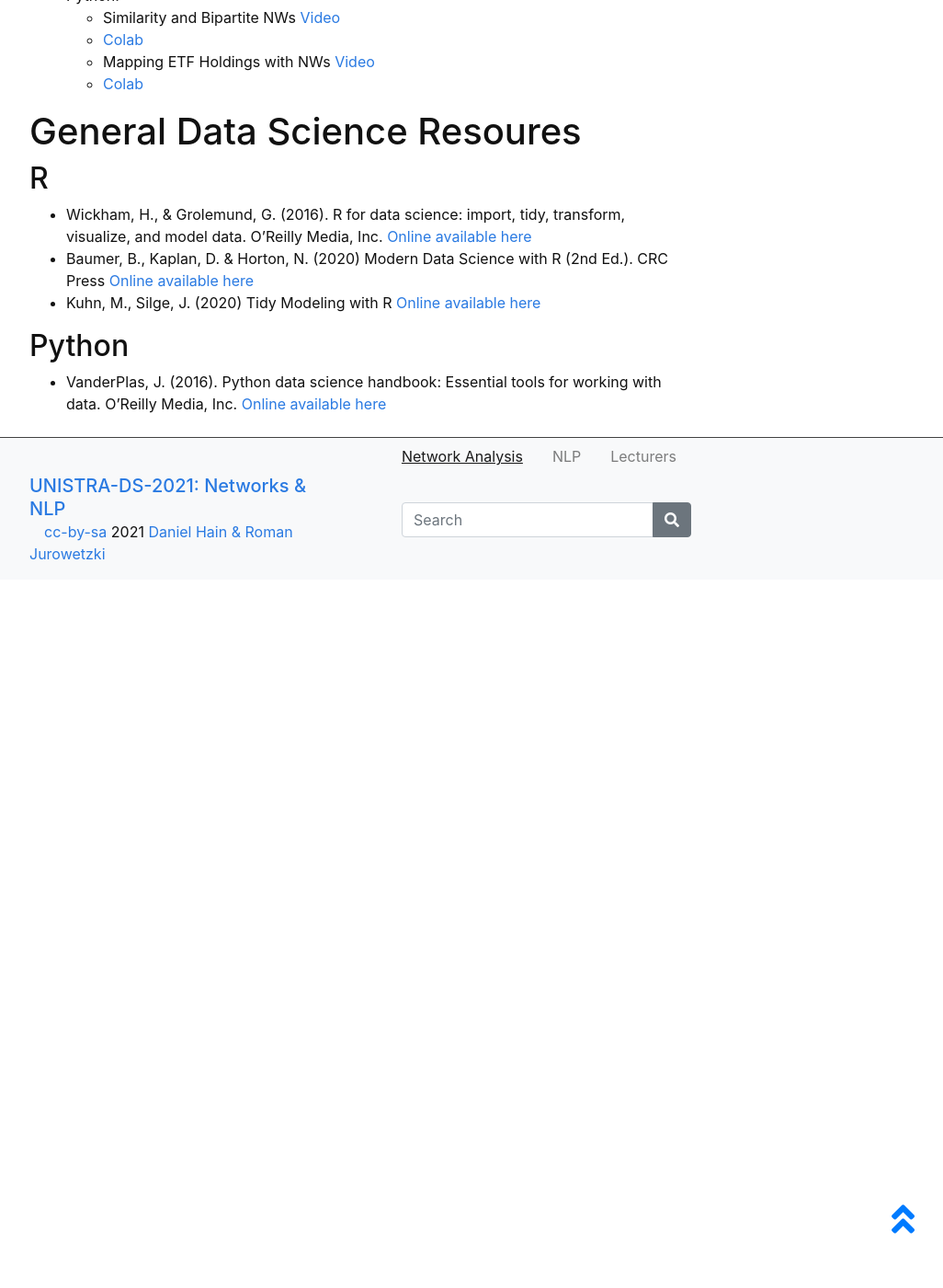
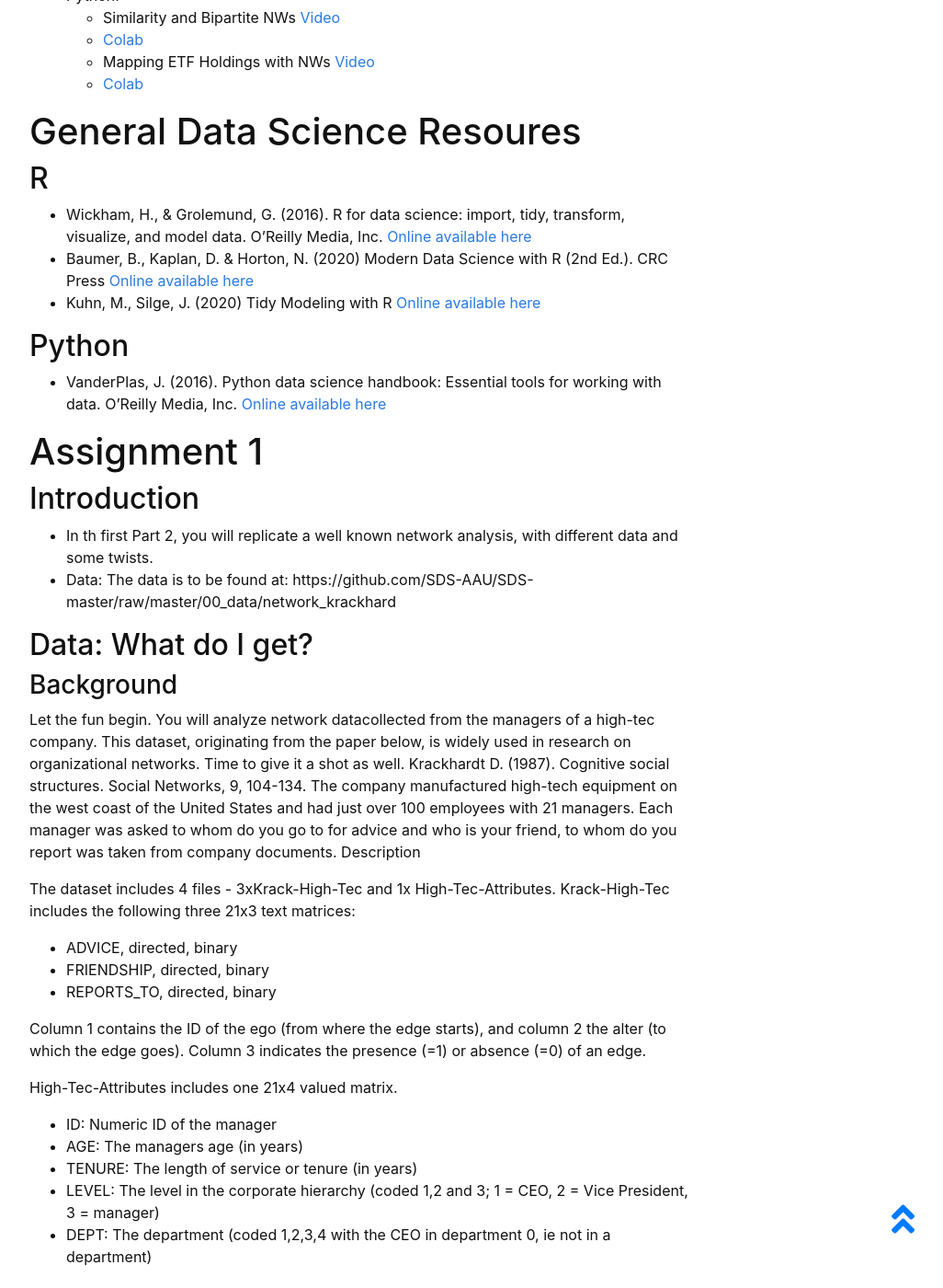
Before and after one commit to SDS-AAU/UNISTRA-DS-2020, a Jekyll site: the page built from content/0-networks.md, in a window 1280 px wide and 1400 px high, scrolled down 1353 px. Shown: the whole window at 92% size, without its empty margins (248-1274 px from the left). Built offline with Jekyll 4.4.1, drawn with Linux system fonts in a browser that asks for light colours; before the commit the page ends 1983 px from its top, so only the background shows below that; some of the changed text lies outside the part shown.

Commit message:
Update 0-networks.md

```diff
--- a/content/0-networks.md
+++ b/content/0-networks.md
@@ -69,3 +69,74 @@ Contents & Topics:
 ## Python
 
 * VanderPlas, J. (2016). Python data science handbook: Essential tools for working with data. O'Reilly Media, Inc. [Online available here](https://jakevdp.github.io/PythonDataScienceHandbook/index.html)
+
+
+# Assignment 1
+
+## Introduction
+
+* In th first Part 2, you will replicate a well known network analysis, with different data and some twists.
+* Data: The data is to be found at: https://github.com/SDS-AAU/SDS-master/raw/master/00_data/network_krackhard
+
+## Data: What do I get?
+
+### Background
+Let the fun begin. You will analyze network datacollected from the managers of a high-tec company. This dataset, originating from the paper below, is widely used in research on organizational networks. Time to give it a shot as well.
+Krackhardt D. (1987). Cognitive social structures. Social Networks, 9, 104-134. The company manufactured high-tech equipment on the west coast of the United States and had just over 100 employees with 21 managers. Each manager was asked to whom do you go to for advice and who is your friend, to whom do you report was taken from company documents.
+Description
+
+The dataset includes 4 files - 3xKrack-High-Tec and 1x High-Tec-Attributes. Krack-High-Tec includes the following three 21x3 text matrices:
+
+* ADVICE, directed, binary
+* FRIENDSHIP, directed, binary
+* REPORTS_TO, directed, binary
+
+Column 1 contains the ID of the ego (from where the edge starts), and column 2 the alter (to which the edge goes). Column 3 indicates the presence (=1) or absence (=0) of an edge.
+
+High-Tec-Attributes includes one 21x4 valued matrix.
+
+* ID: Numeric ID of the manager
+* AGE: The managers age (in years)
+* TENURE: The length of service or tenure (in years)
+* LEVEL: The level in the corporate hierarchy (coded 1,2 and 3; 1 = CEO, 2 = Vice President, 3 = manager)
+* DEPT: The department (coded 1,2,3,4 with the CEO in department 0, ie not in a department)
+
+
+## Tasks
+
+### 1. Create a network
+
+* Generate network objects for the companies organizational structure (reports to), friendship, advice
+* This networks are generated from the corresponding edgelists
+* Also attach node characteristics from the corresponding nodelist
+
+### 2. Analysis
+
+Make a little analysis on:
+
+A: Network level characteristics. Find the overal network level of:
+
+* Density
+* Transistivity (Clustering Coefficient)
+* Reciprocity
+
+... for the different networks. Describe and interpret the results. Answer the following questions:
+
+* Are relationships like friendship and advice giving usually reciprocal?
+* Are friends of your friends also your friends?
+* Are the employees generally more likely to be in a friendship or advice-seeking relationship?
+
+B: Node level characteristics: Likewise, find out:
+
+* Who is most popular in the networks. Who is the most wanted friend, and advice giver?
+* Are managers in higher hirarchy more popular as friend, and advice giver?
+
+C: Relational Characteristics: Answer the following questions:
+
+* Are managers from the same 1. department, or on the same 2. hirarchy, 3. age, or 4. tenuere more likely to become friends or give advice? (hint: assortiativity related)
+* Are friends more likely to give each others advice?
+
+
+### 3. Visualization
+
+Everything goes. Show us some pretty and informative plots. Choose what to plot, and how, on your own. Interpret the results and share some insights.
```
